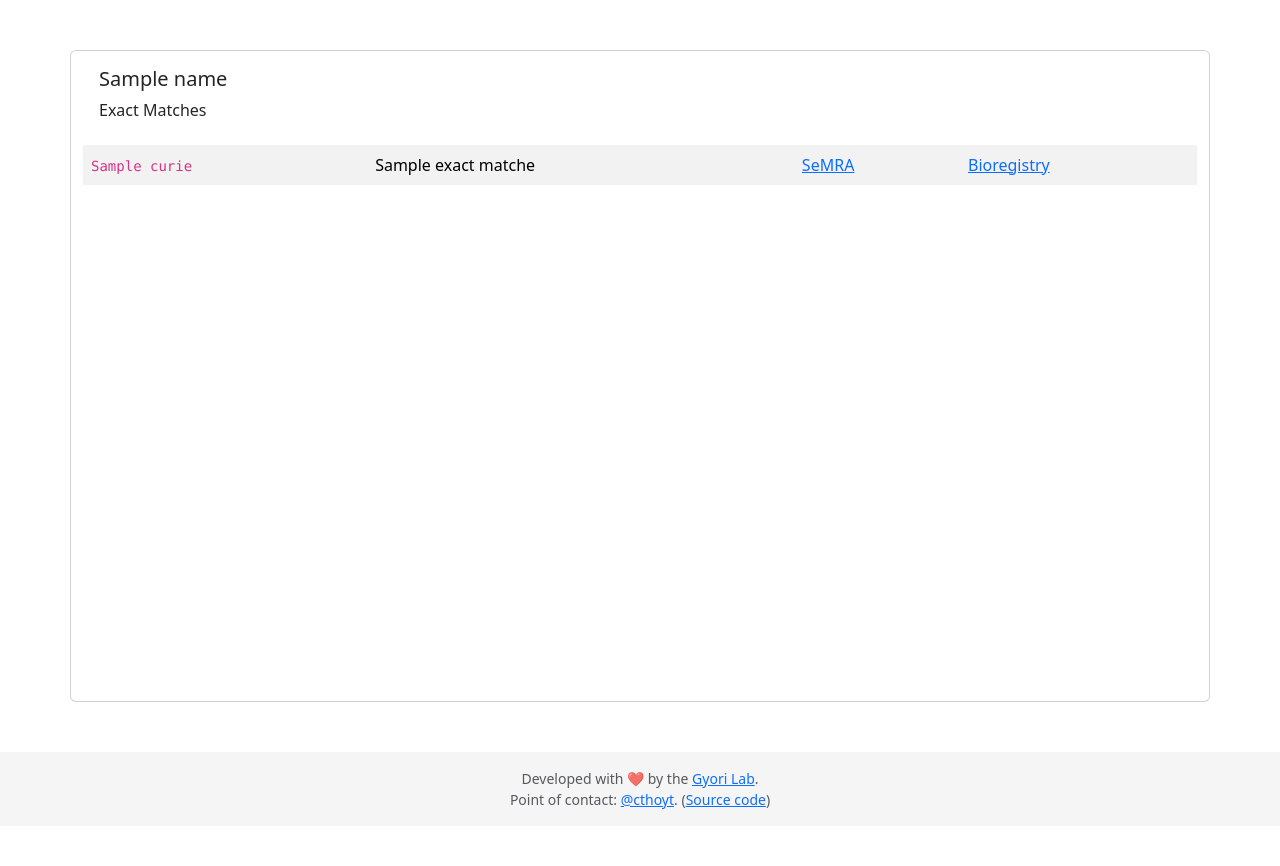
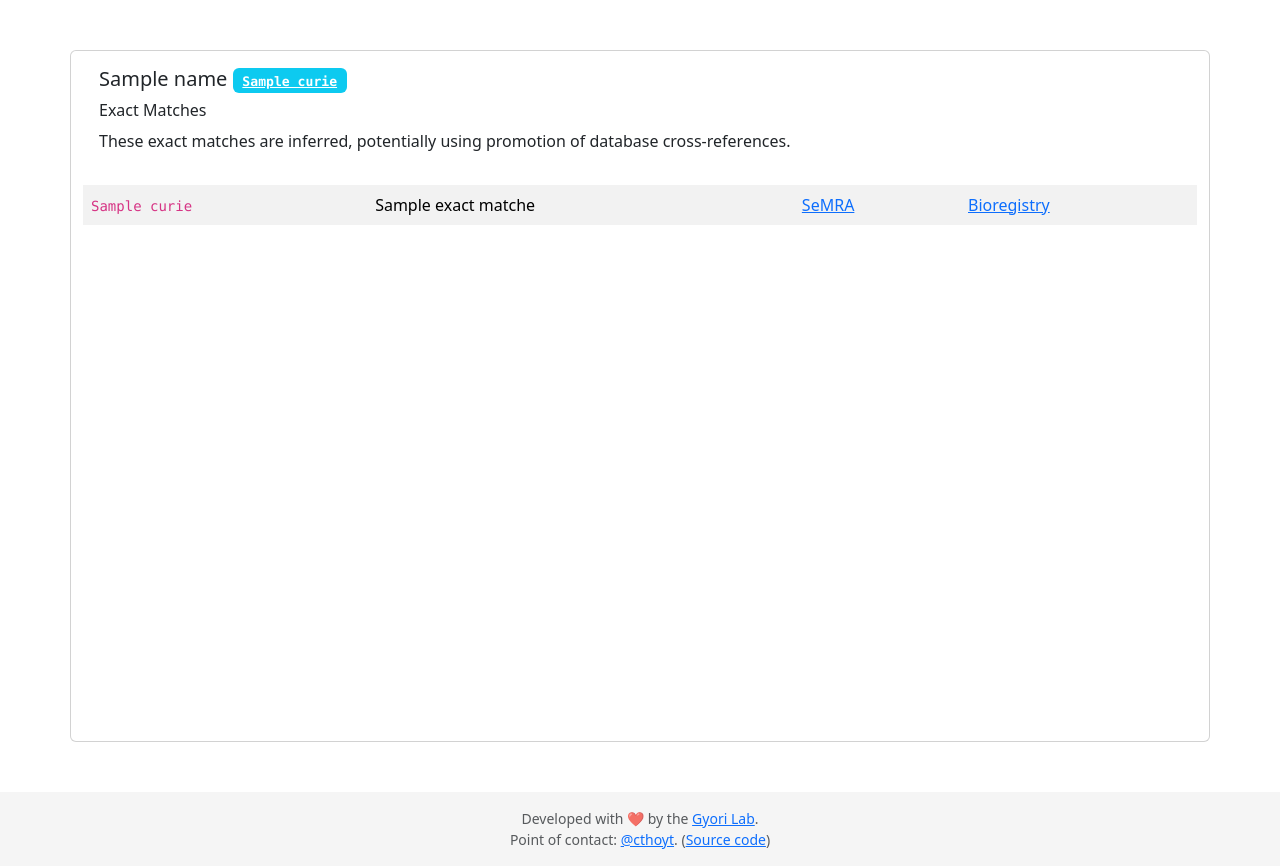
Before and after one commit to biopragmatics/semra, a Flask app: template src/semra/templates/concept.html in a window 1280 px wide. Before the commit the page ends 809 px from the top, so only its background shows below. Run offline with Flask 3, Linux system fonts and the light colour scheme; the template is opened without the code that fills it: most values are stand-ins (such as "Sample title", 1, 10 or a date in 2020); parts of the project's set-up code (start-up, migrations or seed data) failed here and were passed over; some libraries are stand-ins or nearby versions.

Commit message:
Update display

```diff
--- a/src/semra/templates/concept.html
+++ b/src/semra/templates/concept.html
@@ -35,7 +35,11 @@
                     selector: 'node',
                     style: {
                         'label': function (node) {
-                            return `${node.data("name")}\n${node.data("curie")}`
+                            if (node.data("name") === node.data("curie")) {
+                                return node.data("curie")
+                            } else {
+                                return `${node.data("name")}\n${node.data("curie")}`
+                            }
                         },
                         'width': '30px',
                         'height': '30px',
@@ -63,7 +67,9 @@
             ],
             layout: {
                 name: 'cola',
-                nodeSpacing: function( node ){ return 75; },
+                nodeSpacing: function (node) {
+                    return 75;
+                },
                 // nodeDimensionsIncludeLabels: true
             }
         });
@@ -78,9 +84,11 @@
         <div class="card">
             <div class="card-body">
                 <h5 class="card-title">
-                    {{ name }} <a class="badge badge-info" href="https://bioregistry.io/{{ curie }}"><code>{{ curie }}</code></a>
+                    {{ name }}
+                    <a class="badge bg-info" href="https://bioregistry.io/{{ curie }}"><code>{{ curie }}</code></a>
                 </h5>
                 <h6>Exact Matches</h6>
+                <p>These exact matches are inferred, potentially using promotion of database cross-references.</p>
             </div>
             <table class="table table-striped table-borderless">
                 <tbody>
```
